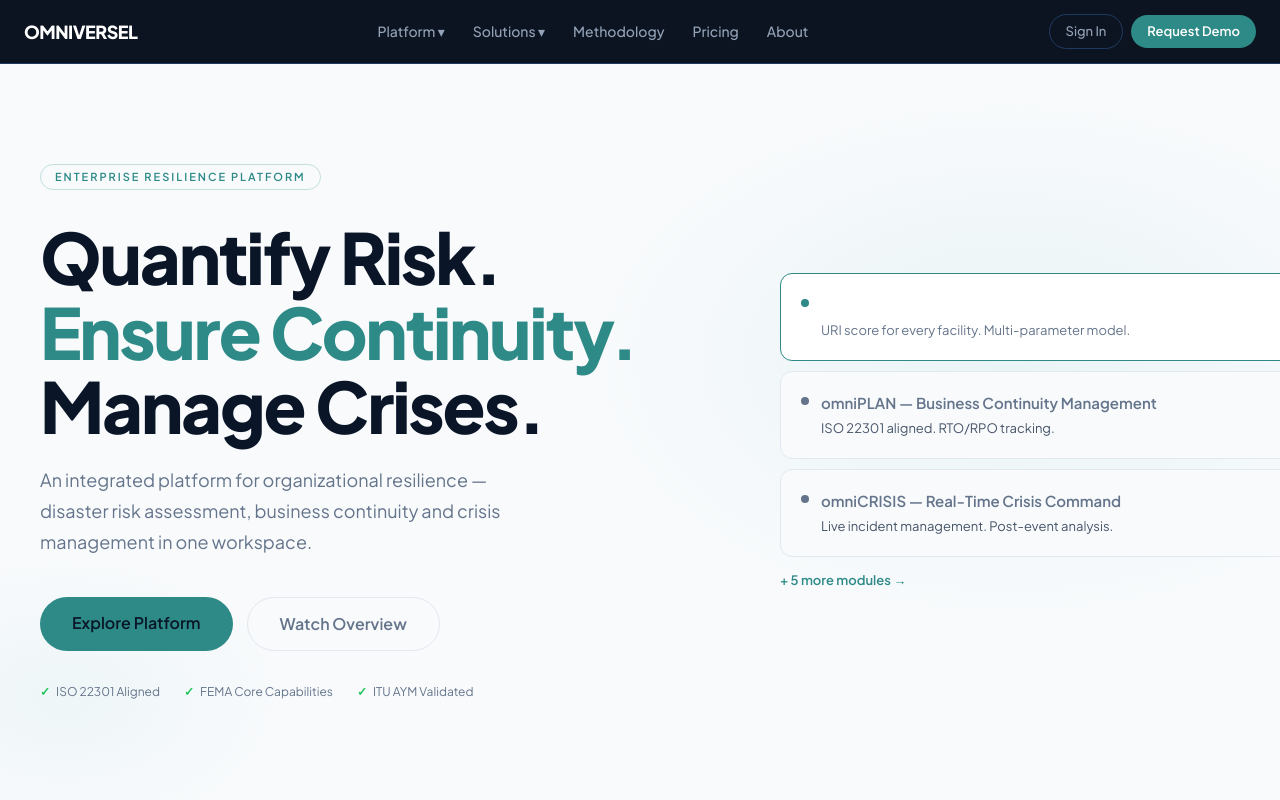
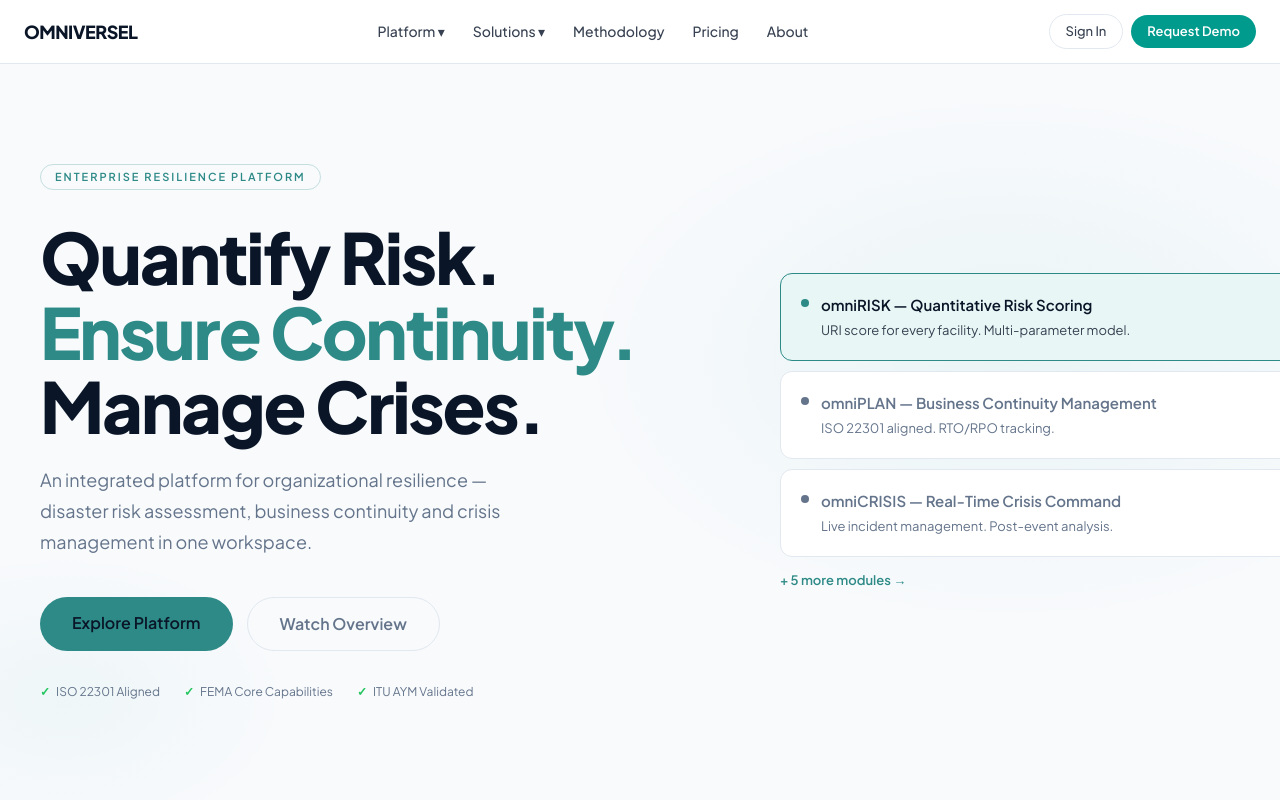
Before and after one commit to resiliagroup/resilia-platform, a Next.js app: page / in a window 1280 px wide. Shown: the top 800 px of the page. Built offline with nearby package versions, Linux system fonts and the light colour scheme.

Commit message:
fix: Nav beyaz tema + anasayfa kart okunabilirlik

```diff
--- a/src/app/page.tsx
+++ b/src/app/page.tsx
@@ -181,7 +181,7 @@ export default function HomePage() {
             ].map((card, i) => (
               <Link key={i} href={card.href} style={{
                 display: 'block',
-                background: card.active ? C.navy800 : C.navy900,
+                background: card.active ? '#E8F7F6' : '#FFFFFF',
                 border: `1px solid ${card.active ? C.teal : C.border}`,
                 borderRadius: 12, padding: '20px 20px 20px 20px',
                 textDecoration: 'none',
@@ -193,11 +193,11 @@ export default function HomePage() {
                   <div style={{ display: 'flex', gap: 12, alignItems: 'flex-start' }}>
                     <div style={{ width: 8, height: 8, borderRadius: '50%', background: card.active ? C.teal : C.muted, flexShrink: 0, marginTop: 5 }} />
                     <div>
-                      <div style={{ fontSize: 15, fontWeight: 600, color: card.active ? '#fff' : C.muted, marginBottom: 4 }}>{card.code}</div>
-                      <div style={{ fontSize: 13, color: card.active ? C.muted : '#475569' }}>{card.sub}</div>
+                      <div style={{ fontSize: 15, fontWeight: 600, color: card.active ? '#0A1628' : C.muted, marginBottom: 4 }}>{card.code}</div>
+                      <div style={{ fontSize: 13, color: card.active ? '#374151' : '#64748B' }}>{card.sub}</div>
                     </div>
                   </div>
-                  <span style={{ fontSize: 16, color: card.active ? C.teal : '#475569', flexShrink: 0 }}>→</span>
+                  <span style={{ fontSize: 16, color: card.active ? C.teal : '#64748B', flexShrink: 0 }}>→</span>
                 </div>
               </Link>
             ))}
--- a/src/components/Nav.tsx
+++ b/src/components/Nav.tsx
@@ -66,10 +66,10 @@ export default function Nav() {
     position: 'sticky',
     top: 0,
     zIndex: 50,
-    background: 'rgba(6,13,26,0.97)',
+    background: 'rgba(255,255,255,0.98)',
     backdropFilter: 'blur(12px)',
     WebkitBackdropFilter: 'blur(12px)',
-    borderBottom: '1px solid #1E3A5F',
+    borderBottom: '1px solid #E2E8F0',
     height: '64px',
     display: 'flex',
     alignItems: 'center',
@@ -81,7 +81,7 @@ export default function Nav() {
   if (!mounted) {
     return (
       <nav style={navBase}>
-        <span style={{ fontWeight: 800, fontSize: '18px', color: '#fff', letterSpacing: '-0.5px' }}>
+        <span style={{ fontWeight: 800, fontSize: '18px', color: '#0A1628', letterSpacing: '-0.5px' }}>
           OMNIVERSEL
         </span>
       </nav>
@@ -93,7 +93,7 @@ export default function Nav() {
     return (
       <>
         <nav style={navBase}>
-          <a href="/" style={{ textDecoration: 'none', fontWeight: 800, fontSize: '18px', color: '#fff', letterSpacing: '-0.5px' }}>
+          <a href="/" style={{ textDecoration: 'none', fontWeight: 800, fontSize: '18px', color: '#0A1628', letterSpacing: '-0.5px' }}>
             OMNIVERSEL
           </a>
           <button
@@ -112,12 +112,12 @@ export default function Nav() {
         {mobileOpen && (
           <div style={{
             position: 'fixed', top: 0, left: 0, right: 0, bottom: 0,
-            background: '#060D1A', zIndex: 100, overflowY: 'auto',
+            background: '#FFFFFF', zIndex: 100, overflowY: 'auto',
             display: 'flex', flexDirection: 'column',
           }}>
             {/* Header */}
-            <div style={{ display: 'flex', justifyContent: 'space-between', alignItems: 'center', padding: '0 24px', height: '64px', borderBottom: '1px solid #1E3A5F', flexShrink: 0 }}>
-              <a href="/" onClick={() => setMobileOpen(false)} style={{ textDecoration: 'none', fontWeight: 800, fontSize: '18px', color: '#fff', letterSpacing: '-0.5px' }}>
+            <div style={{ display: 'flex', justifyContent: 'space-between', alignItems: 'center', padding: '0 24px', height: '64px', borderBottom: '1px solid #E2E8F0', flexShrink: 0 }}>
+              <a href="/" onClick={() => setMobileOpen(false)} style={{ textDecoration: 'none', fontWeight: 800, fontSize: '18px', color: '#0A1628', letterSpacing: '-0.5px' }}>
                 OMNIVERSEL
               </a>
               <button
@@ -138,13 +138,13 @@ export default function Nav() {
               {/* Platform accordion */}
               <button
                 onClick={() => setMobilePlatformOpen(v => !v)}
-                style={{ width: '100%', background: 'none', border: 'none', borderBottom: '1px solid #1E3A5F', padding: '18px 24px', display: 'flex', justifyContent: 'space-between', alignItems: 'center', cursor: 'pointer', color: '#FFFFFF', fontSize: '16px', fontWeight: 600, textAlign: 'left' }}
+                style={{ width: '100%', background: 'none', border: 'none', borderBottom: '1px solid #E2E8F0', padding: '18px 24px', display: 'flex', justifyContent: 'space-between', alignItems: 'center', cursor: 'pointer', color: '#FFFFFF', fontSize: '16px', fontWeight: 600, textAlign: 'left' }}
               >
                 Platform
                 <span style={{ fontSize: '11px', color: '#64748B', transition: 'transform 200ms', transform: mobilePlatformOpen ? 'rotate(180deg)' : 'rotate(0deg)' }}>▼</span>
               </button>
               {mobilePlatformOpen && (
-                <div style={{ background: '#0A1628', borderBottom: '1px solid #1E3A5F' }}>
+                <div style={{ background: '#0A1628', borderBottom: '1px solid #E2E8F0' }}>
                   {platformLinks.map(link => (
                     <a
                       key={link.href}
@@ -162,13 +162,13 @@ export default function Nav() {
               {/* Solutions accordion */}
               <button
                 onClick={() => setMobileSolutionsOpen(v => !v)}
-                style={{ width: '100%', background: 'none', border: 'none', borderBottom: '1px solid #1E3A5F', padding: '18px 24px', display: 'flex', justifyContent: 'space-between', alignItems: 'center', cursor: 'pointer', color: '#FFFFFF', fontSize: '16px', fontWeight: 600, textAlign: 'left' }}
+                style={{ width: '100%', background: 'none', border: 'none', borderBottom: '1px solid #E2E8F0', padding: '18px 24px', display: 'flex', justifyContent: 'space-between', alignItems: 'center', cursor: 'pointer', color: '#FFFFFF', fontSize: '16px', fontWeight: 600, textAlign: 'left' }}
               >
                 Solutions
                 <span style={{ fontSize: '11px', color: '#64748B', transition: 'transform 200ms', transform: mobileSolutionsOpen ? 'rotate(180deg)' : 'rotate(0deg)' }}>▼</span>
               </button>
               {mobileSolutionsOpen && (
-                <div style={{ background: '#0A1628', borderBottom: '1px solid #1E3A5F' }}>
+                <div style={{ background: '#0A1628', borderBottom: '1px solid #E2E8F0' }}>
                   {solutionLinks.map(link => (
                     <a
                       key={link.href}
@@ -193,7 +193,7 @@ export default function Nav() {
                   key={link.href}
                   href={link.href}
                   onClick={() => setMobileOpen(false)}
-                  style={{ display: 'block', padding: '18px 24px', color: '#94A3B8', textDecoration: 'none', fontSize: '16px', borderBottom: '1px solid #1E3A5F', fontWeight: 500 }}
+                  style={{ display: 'block', padding: '18px 24px', color: '#94A3B8', textDecoration: 'none', fontSize: '16px', borderBottom: '1px solid #E2E8F0', fontWeight: 500 }}
                 >
                   {link.label}
                 </a>
@@ -212,7 +212,7 @@ export default function Nav() {
               <a
                 href="/login"
                 onClick={() => setMobileOpen(false)}
-                style={{ display: 'block', padding: '14px', textAlign: 'center', background: '#2D8A87', borderRadius: '8px', color: '#fff', textDecoration: 'none', fontSize: '15px', fontWeight: 600 }}
+                style={{ display: 'block', padding: '14px', textAlign: 'center', background: '#009B8D', borderRadius: '8px', color: '#fff', textDecoration: 'none', fontSize: '15px', fontWeight: 600 }}
               >
                 Request Demo
               </a>
@@ -242,7 +242,7 @@ export default function Nav() {
   return (
     <nav style={navBase}>
       {/* Logo */}
-      <a href="/" style={{ textDecoration: 'none', fontWeight: 800, fontSize: '18px', color: '#fff', letterSpacing: '-0.5px', flexShrink: 0 }}>
+      <a href="/" style={{ textDecoration: 'none', fontWeight: 800, fontSize: '18px', color: '#0A1628', letterSpacing: '-0.5px', flexShrink: 0 }}>
         OMNIVERSEL
       </a>
 
@@ -255,21 +255,21 @@ export default function Nav() {
           onMouseLeave={handlePlatformLeave}
           style={{ position: 'relative' }}
         >
-          <button style={{ background: 'none', border: 'none', cursor: 'pointer', padding: '8px 12px', color: openMenu === 'platform' ? '#fff' : '#94A3B8', fontSize: '14px', fontWeight: 500 }}>
+          <button style={{ background: 'none', border: 'none', cursor: 'pointer', padding: '8px 12px', color: openMenu === 'platform' ? '#009B8D' : '#374151', fontSize: '14px', fontWeight: 500 }}>
             Platform ▾
           </button>
           {openMenu === 'platform' && (
             <div
               onMouseEnter={handlePlatformEnter}
               onMouseLeave={handlePlatformLeave}
-              style={{ position: 'absolute', top: '100%', left: 0, background: '#0A1628', border: '1px solid #1E3A5F', borderRadius: '12px', padding: '16px', minWidth: '220px', boxShadow: '0 20px 60px rgba(0,0,0,0.5)', zIndex: 60 }}
+              style={{ position: 'absolute', top: '100%', left: 0, background: '#FFFFFF', border: '1px solid #E2E8F0', borderRadius: '12px', padding: '16px', minWidth: '220px', boxShadow: '0 8px 32px rgba(0,0,0,0.10)', zIndex: 60 }}
             >
               {platformLinks.map(link => (
                 <a
                   key={link.href}
                   href={link.href}
-                  style={{ display: 'flex', alignItems: 'center', padding: '8px 12px', color: '#94A3B8', textDecoration: 'none', fontSize: '14px', borderRadius: '6px' }}
-                  onMouseEnter={e => { (e.currentTarget as HTMLElement).style.background = '#0F2240'; (e.currentTarget as HTMLElement).style.color = '#fff' }}
+                  style={{ display: 'flex', alignItems: 'center', padding: '8px 12px', color: '#374151', textDecoration: 'none', fontSize: '14px', borderRadius: '6px' }}
+                  onMouseEnter={e => { (e.currentTarget as HTMLElement).style.background = '#F0FDF9'; (e.currentTarget as HTMLElement).style.color = '#009B8D' }}
                   onMouseLeave={e => { (e.currentTarget as HTMLElement).style.background = 'transparent'; (e.currentTarget as HTMLElement).style.color = '#94A3B8' }}
                 >
                   {link.label}
@@ -286,14 +286,14 @@ export default function Nav() {
           onMouseLeave={handleSolutionsLeave}
           style={{ position: 'relative' }}
         >
-          <button style={{ background: 'none', border: 'none', cursor: 'pointer', padding: '8px 12px', color: openMenu === 'solutions' ? '#fff' : '#94A3B8', fontSize: '14px', fontWeight: 500 }}>
+          <button style={{ background: 'none', border: 'none', cursor: 'pointer', padding: '8px 12px', color: openMenu === 'solutions' ? '#009B8D' : '#374151', fontSize: '14px', fontWeight: 500 }}>
             Solutions ▾
           </button>
           {openMenu === 'solutions' && (
             <div
               onMouseEnter={handleSolutionsEnter}
               onMouseLeave={handleSolutionsLeave}
-              style={{ position: 'absolute', top: '100%', left: 0, background: '#0A1628', border: '1px solid #1E3A5F', borderRadius: '12px', padding: '16px', minWidth: '480px', boxShadow: '0 20px 60px rgba(0,0,0,0.5)', zIndex: 60, display: 'grid', gridTemplateColumns: '1fr 1fr', gap: '0 24px' }}
+              style={{ position: 'absolute', top: '100%', left: 0, background: '#FFFFFF', border: '1px solid #E2E8F0', borderRadius: '12px', padding: '16px', minWidth: '480px', boxShadow: '0 8px 32px rgba(0,0,0,0.10)', zIndex: 60, display: 'grid', gridTemplateColumns: '1fr 1fr', gap: '0 24px' }}
             >
               <div>
                 <div style={{ fontSize: '11px', color: '#64748B', textTransform: 'uppercase', letterSpacing: '2px', marginBottom: '8px', padding: '0 12px' }}>By Sector</div>
@@ -301,8 +301,8 @@ export default function Nav() {
                   <a
                     key={link.href}
                     href={link.href}
-                    style={{ display: 'block', padding: '8px 12px', color: '#94A3B8', textDecoration: 'none', fontSize: '14px', borderRadius: '6px' }}
-                    onMouseEnter={e => { (e.currentTarget as HTMLElement).style.background = '#0F2240'; (e.currentTarget as HTMLElement).style.color = '#fff' }}
+                    style={{ display: 'block', padding: '8px 12px', color: '#374151', textDecoration: 'none', fontSize: '14px', borderRadius: '6px' }}
+                    onMouseEnter={e => { (e.currentTarget as HTMLElement).style.background = '#F0FDF9'; (e.currentTarget as HTMLElement).style.color = '#009B8D' }}
                     onMouseLeave={e => { (e.currentTarget as HTMLElement).style.background = 'transparent'; (e.currentTarget as HTMLElement).style.color = '#94A3B8' }}
                   >
                     {link.label}
@@ -315,8 +315,8 @@ export default function Nav() {
                   <a
                     key={link.href}
                     href={link.href}
-                    style={{ display: 'block', padding: '8px 12px', color: '#94A3B8', textDecoration: 'none', fontSize: '14px', borderRadius: '6px' }}
-                    onMouseEnter={e => { (e.currentTarget as HTMLElement).style.background = '#0F2240'; (e.currentTarget as HTMLElement).style.color = '#fff' }}
+                    style={{ display: 'block', padding: '8px 12px', color: '#374151', textDecoration: 'none', fontSize: '14px', borderRadius: '6px' }}
+                    onMouseEnter={e => { (e.currentTarget as HTMLElement).style.background = '#F0FDF9'; (e.currentTarget as HTMLElement).style.color = '#009B8D' }}
                     onMouseLeave={e => { (e.currentTarget as HTMLElement).style.background = 'transparent'; (e.currentTarget as HTMLElement).style.color = '#94A3B8' }}
                   >
                     {link.label}
@@ -336,8 +336,8 @@ export default function Nav() {
           <a
             key={link.href}
             href={link.href}
-            style={{ padding: '8px 12px', color: '#94A3B8', textDecoration: 'none', fontSize: '14px', fontWeight: 500 }}
-            onMouseEnter={e => (e.currentTarget as HTMLElement).style.color = '#fff'}
+            style={{ padding: '8px 12px', color: '#374151', textDecoration: 'none', fontSize: '14px', fontWeight: 500 }}
+            onMouseEnter={e => (e.currentTarget as HTMLElement).style.color = '#009B8D'}
             onMouseLeave={e => (e.currentTarget as HTMLElement).style.color = '#94A3B8'}
           >
             {link.label}
@@ -349,15 +349,15 @@ export default function Nav() {
       <div style={{ display: 'flex', alignItems: 'center', gap: '8px', flexShrink: 0 }}>
         <a
           href="/login"
-          style={{ padding: '7px 16px', border: '1px solid #1E3A5F', borderRadius: '999px', color: '#94A3B8', textDecoration: 'none', fontSize: '13px', fontWeight: 500 }}
-          onMouseEnter={e => { (e.currentTarget as HTMLElement).style.borderColor = '#2D8A87'; (e.currentTarget as HTMLElement).style.color = '#fff' }}
+          style={{ padding: '7px 16px', border: '1px solid #E2E8F0', borderRadius: '999px', color: '#374151', textDecoration: 'none', fontSize: '13px', fontWeight: 500 }}
+          onMouseEnter={e => { (e.currentTarget as HTMLElement).style.borderColor = '#2D8A87'; (e.currentTarget as HTMLElement).style.color = '#009B8D' }}
           onMouseLeave={e => { (e.currentTarget as HTMLElement).style.borderColor = '#1E3A5F'; (e.currentTarget as HTMLElement).style.color = '#94A3B8' }}
         >
           Sign In
         </a>
         <a
           href="/login"
-          style={{ padding: '7px 16px', background: '#2D8A87', borderRadius: '999px', color: '#fff', textDecoration: 'none', fontSize: '13px', fontWeight: 600 }}
+          style={{ padding: '7px 16px', background: '#009B8D', borderRadius: '999px', color: '#fff', textDecoration: 'none', fontSize: '13px', fontWeight: 600 }}
           onMouseEnter={e => (e.currentTarget as HTMLElement).style.background = '#3BA8A5'}
           onMouseLeave={e => (e.currentTarget as HTMLElement).style.background = '#2D8A87'}
         >
```
